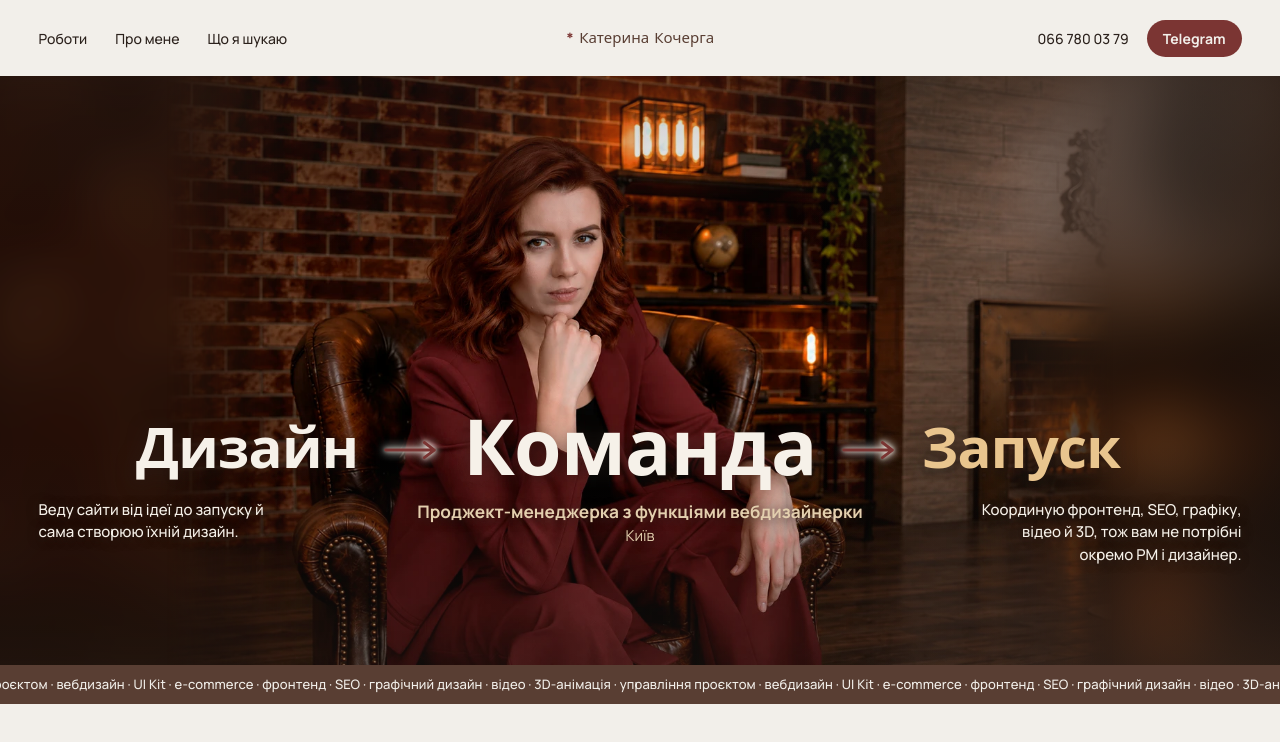
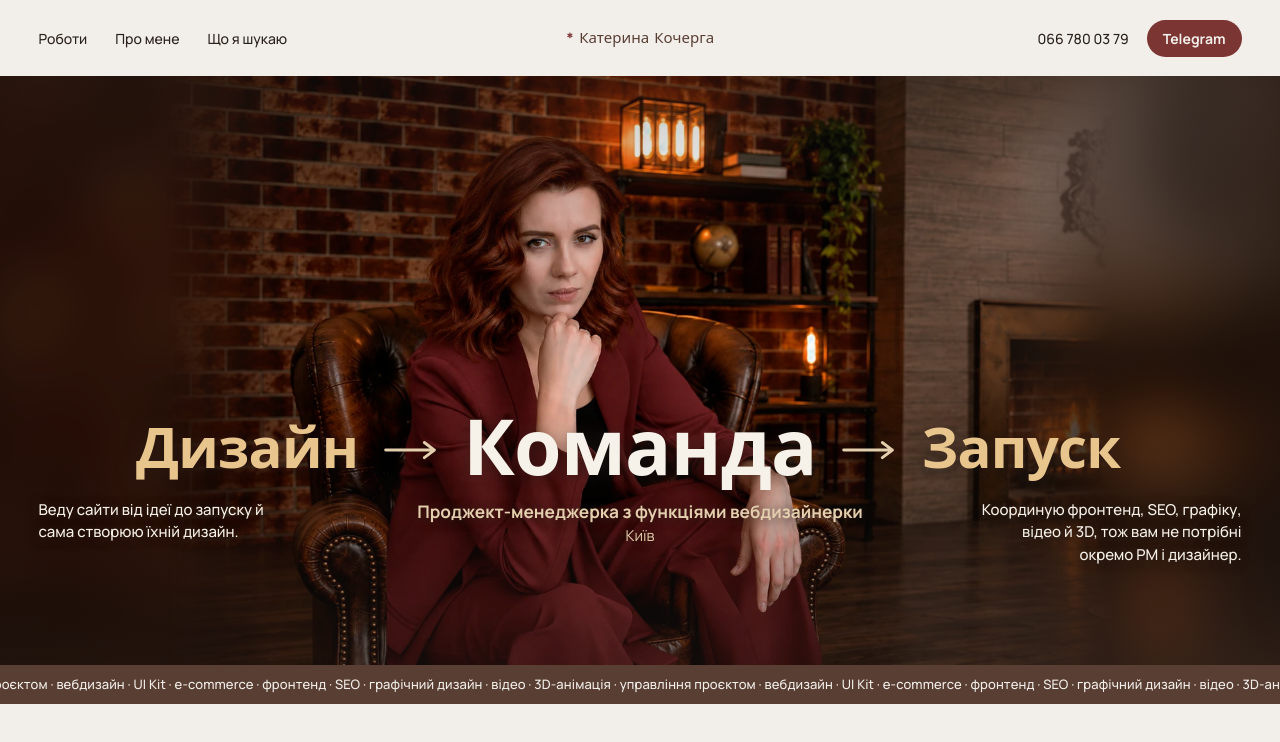
Before and after one commit to kateryna-kocherha/kateryna-kocherha, a website built with Vite: page index.html in a window 1280 px wide. Built offline with nearby package versions, Linux system fonts and the light colour scheme; a web font is replaced by a local one.

Commit message:
Hero: gold Dizain, light arrows without glow
Co-Authored-By: Claude Sonnet 5.5 <noreply@anthropic.com>

```diff
--- a/src/style.css
+++ b/src/style.css
@@ -33,8 +33,8 @@ a:focus-visible{outline:2px solid var(--accent);outline-offset:3px}
 .hero::after{content:"";position:absolute;left:0;right:0;top:76px;bottom:0;z-index:1;pointer-events:none;background:linear-gradient(to left,rgba(30,20,15,.6) 0,rgba(30,20,15,0) 38%),linear-gradient(to bottom,rgba(43,33,28,.25) 0,rgba(43,33,28,0) 30%,rgba(43,33,28,0) 62%,rgba(43,33,28,.35) 100%)}
 .hero__title{margin:0;position:absolute;left:0;right:0;top:62%;display:grid;grid-template-columns:1fr auto 1fr;align-items:center;column-gap:clamp(12px,2vw,28px);padding:0 var(--pad);font-family:var(--display);font-weight:700;letter-spacing:-.03em;line-height:1;pointer-events:none;z-index:2;color:var(--on-photo);text-shadow:0 2px 18px rgba(43,33,28,.55)}
 .w{font-size:clamp(28px,4.4vw,66px);white-space:nowrap;display:flex;align-items:center;gap:clamp(12px,2vw,28px)}
-.arr{width:clamp(34px,4.2vw,62px);height:auto;color:var(--accent);flex:none;filter:drop-shadow(0 0 5px rgba(246,241,233,.75)) drop-shadow(0 0 2px rgba(246,241,233,.9))}
-.w--l{justify-self:end}
+.arr{width:clamp(34px,4.2vw,62px);height:auto;color:var(--soft);flex:none}
+.w--l{justify-self:end;color:var(--hl)}
 .w--c{font-size:clamp(38px,6vw,88px)}
 .w--r{justify-self:start;color:var(--hl)}
 
@@ -56,7 +56,7 @@ a:focus-visible{outline:2px solid var(--accent);outline-offset:3px}
   .hero__photo{position:static;order:2;transform:none;width:100%;height:auto;aspect-ratio:3/4;object-position:40% 50%;-webkit-mask-image:none;mask-image:none}
   .hero__title{position:static;order:1;display:flex;flex-direction:column;align-items:flex-start;gap:4px;padding:8px 16px 20px;color:var(--brown);text-shadow:none}
   .w,.w--c{font-size:clamp(40px,13vw,64px)}.arr{display:none}
-  .w--r{color:var(--accent)}
+  .w--l,.w--r{color:var(--accent)}
   .note,.role{position:static;transform:none;width:auto;max-width:none;text-align:left;color:var(--brown);text-shadow:none;padding:12px 16px 0}
   .role b{font-size:16px}
   .note--l{order:3}.note--r{order:4}.role{order:5;padding-bottom:24px}
```
